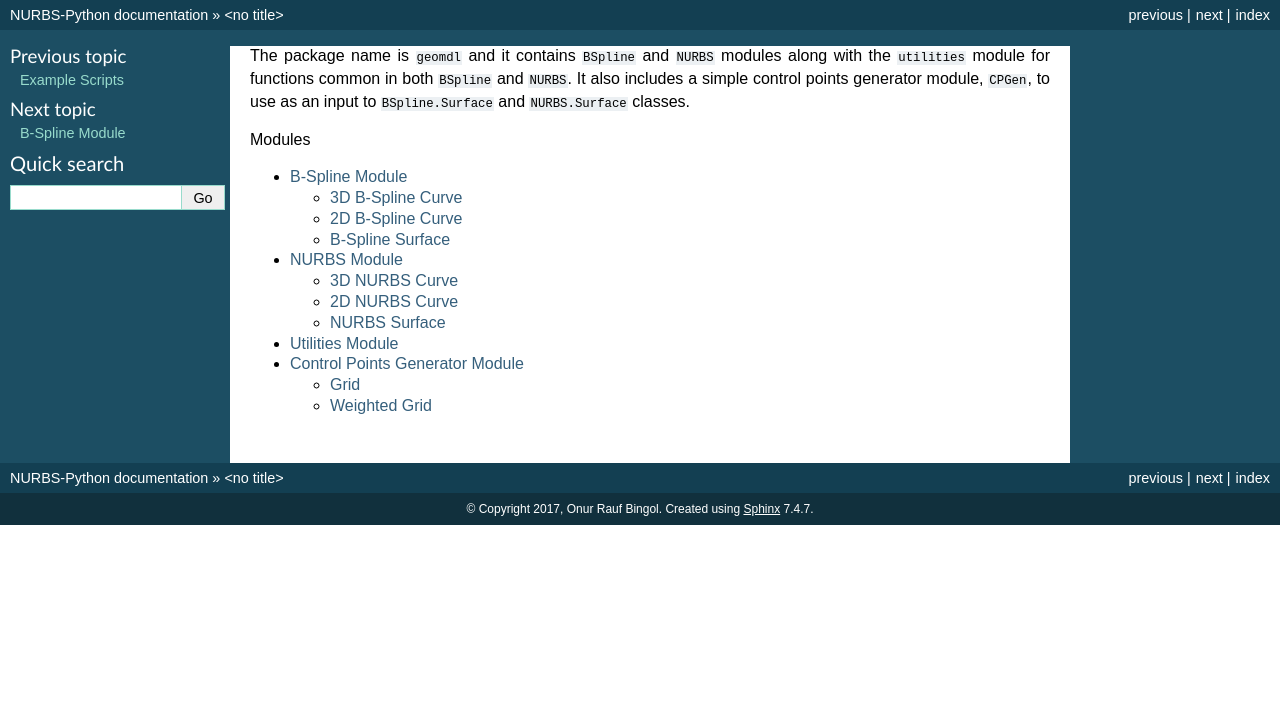
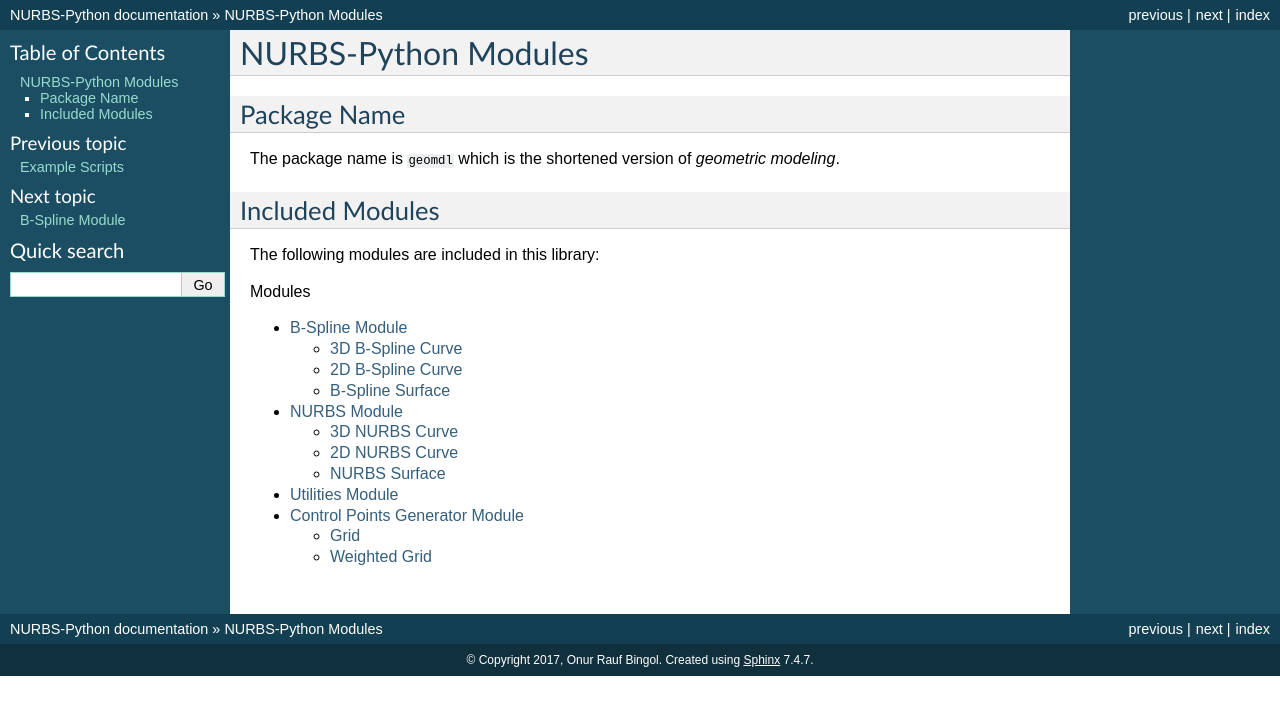
Before and after one commit to orbingol/NURBS-Python, a Sphinx documentation site: the page built from docs/modules.rst, in a window 1280 px wide. Shown: the top 715 px of the page. Built offline with Sphinx 7.4.7, drawn with Linux system fonts in a browser that asks for light colours; formulas are drawn with MathJax 3.

Commit message:
Documentation updates (minor) and reorganization

```diff
--- a/docs/index.rst
+++ b/docs/index.rst
@@ -24,7 +24,7 @@ This documentation is organized into a couple sections:
 .. _introduction:
 
 .. toctree::
-    :maxdepth: 1
+    :maxdepth: 2
     :caption: Introduction
 
     introduction
@@ -33,7 +33,7 @@ This documentation is organized into a couple sections:
 .. _examples:
 
 .. toctree::
-    :maxdepth: 1
+    :maxdepth: 2
     :caption: Examples
 
     examples
@@ -41,7 +41,7 @@ This documentation is organized into a couple sections:
 .. _modules:
 
 .. toctree::
-    :maxdepth: 1
+    :maxdepth: 2
     :caption: Modules
 
     modules
--- a/docs/module_cpgen.rst
+++ b/docs/module_cpgen.rst
@@ -1,5 +1,5 @@
 Control Points Generator Module
-===============================
+^^^^^^^^^^^^^^^^^^^^^^^^^^^^^^^
 
 :code:`CPGen` module allows users to generate control points grids as an input to :code:`BSpline.Surface` and
 :code:`NURBS.Surface` classes. This module is designed to enable more testing cases in a very simple way and it doesn't
@@ -10,7 +10,7 @@ have the capabilities of a fully-featured grid generator, but it should be enoug
 and :code:`CPGen.GridWeighted` does the same for :code:`NURBS.Surface` class.
 
 Grid
-----
+====
 
 .. autoclass:: geomdl.CPGen.Grid
     :members:
@@ -20,7 +20,7 @@ Grid
 
 
 Weighted Grid
--------------
+=============
 
 .. autoclass:: geomdl.CPGen.GridWeighted
     :members:
--- a/docs/module_utilities.rst
+++ b/docs/module_utilities.rst
@@ -1,5 +1,5 @@
 Utilities Module
-================
+^^^^^^^^^^^^^^^^
 
 :code:`utilities` module contains common helper functions for B-spline and NURBS curve and surface evaluation.
 
--- a/docs/modules.rst
+++ b/docs/modules.rst
@@ -1,6 +1,15 @@
-The package name is :code:`geomdl` and it contains :code:`BSpline` and :code:`NURBS` modules along with the :code:`utilities`
-module for functions common in both :code:`BSpline` and :code:`NURBS`. It also includes a simple control points generator
-module, :code:`CPGen`, to use as an input to :code:`BSpline.Surface` and :code:`NURBS.Surface` classes.
+NURBS-Python Modules
+^^^^^^^^^^^^^^^^^^^^
+
+Package Name
+============
+
+The package name is :code:`geomdl` which is the shortened version of *geometric modeling*.
+
+Included Modules
+================
+
+The following modules are included in this library:
 
 .. toctree::
     :maxdepth: 2
```
Also changed, not shown: docs/module_bspline.rst (+4 -4 lines), docs/module_nurbs.rst (+4 -4 lines).
